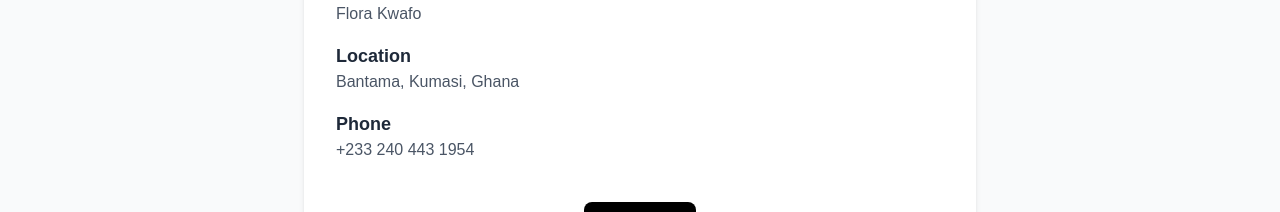
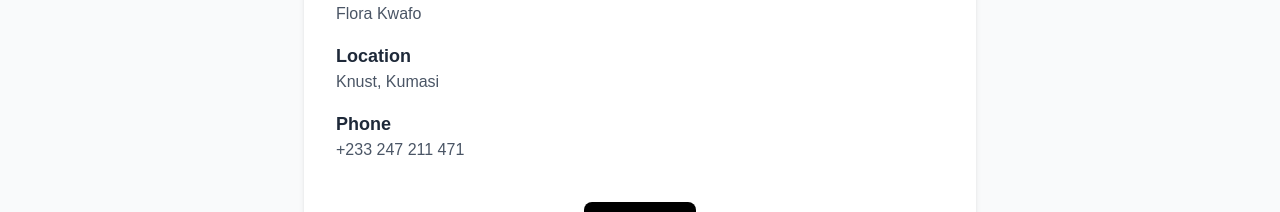
Before and after one commit to Ambrose2002/the-gem-shop, a Next.js app: page /contact in a window 1280 px wide. Shown: the part 420-632 px from the top of the page. Built offline with nearby package versions, Linux system fonts and the light colour scheme; no server answers.

Commit message:
edit location and about

```diff
--- a/src/app/about/page.tsx
+++ b/src/app/about/page.tsx
@@ -27,8 +27,7 @@ export default function AboutPage() {
           crafted with care, blending timeless elegance with everyday wearability.
         </p>
         <p className="text-gray-700 leading-relaxed mb-4">
-          Founded by <span className="font-semibold">Flora Kwafo</span> in the
-          heart of Bantama, Kumasi, The Gem Shop brings together a passion for
+          Founded by <span className="font-semibold">Flora Kwafo</span>, The Gem Shop brings together a passion for
           craftsmanship and a love of beautiful things. What began as a local
           passion project has grown into a brand that serves customers with
           unique, handmade jewelry pieces.
--- a/src/app/contact/page.tsx
+++ b/src/app/contact/page.tsx
@@ -18,11 +18,11 @@ export default function ContactPage() {
           </div>
           <div>
             <h2 className="text-lg font-semibold text-gray-800">Location</h2>
-            <p className="text-gray-600">Bantama, Kumasi, Ghana</p>
+            <p className="text-gray-600">Knust, Kumasi</p>
           </div>
           <div>
             <h2 className="text-lg font-semibold text-gray-800">Phone</h2>
-            <p className="text-gray-600">+233 240 443 1954</p>
+            <p className="text-gray-600">+233 247 211 471</p>
           </div>
         </div>
 
```
